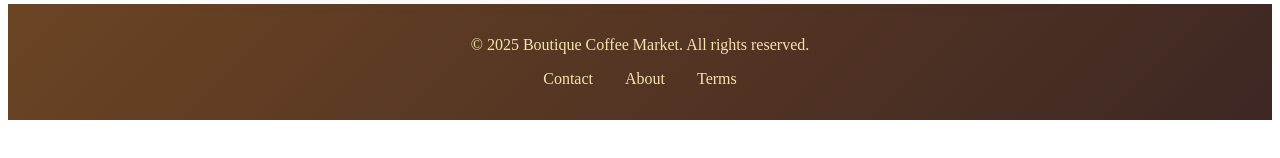
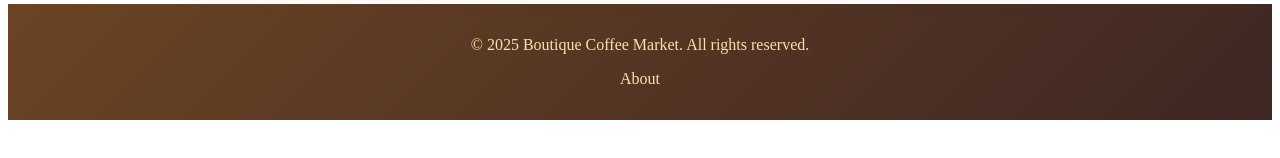
Before and after one commit to Nikoloff10/React-SoftUni-Project, a React (Vite) app: page /forum in a window 1280 px wide. Shown: the part 550-708 px from the top of the page. Built offline with nearby package versions, Linux system fonts and the light colour scheme.

Commit message:
removed unnecessary link from the footer

```diff
--- a/src/components/Footer.jsx
+++ b/src/components/Footer.jsx
@@ -6,9 +6,7 @@ const Footer = () => {
       <div className="footer-content">
         <p>&copy; 2025 Boutique Coffee Market. All rights reserved.</p>
         <div className="footer-links">
-          <a href="/contact">Contact</a>
           <a href="/about">About</a>
-          <a href="/terms">Terms</a>
         </div>
       </div>
     </footer>
```
